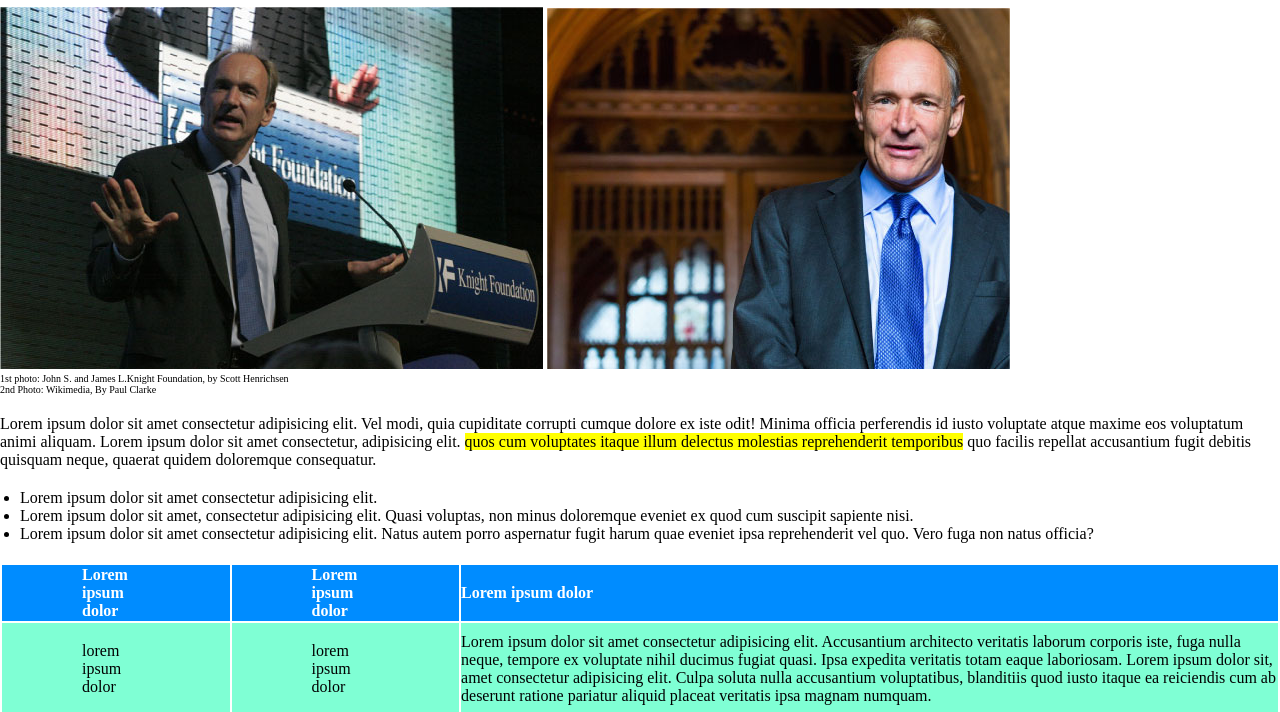
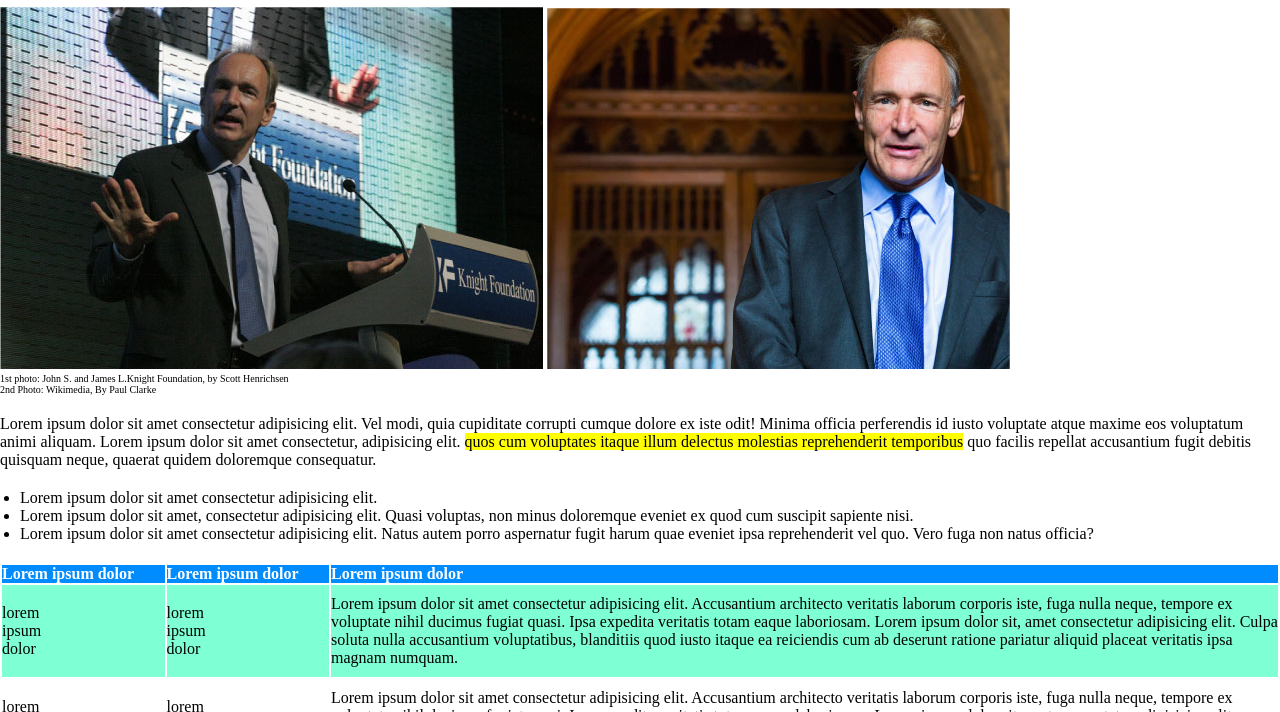
Before and after one commit to LucaFaedda/html-css-booleaner, a plain HTML site: page index.html in a window 1280 px wide. Shown: the part 240-952 px from the top of the page. Drawn offline with Linux system fonts and the light colour scheme.

Commit message:
test_table

```diff
--- a/css/style.css
+++ b/css/style.css
@@ -49,12 +49,15 @@
     padding-bottom: 20px;
 }
 
+
 .light_blue_background{
     background-color: aquamarine;
+
 }
 
 .prova{
-    padding: 1px 80px 1px 80px;
+    padding-right: 100px;
+    border-spacing: 0px;
 
 }
 th{
--- a/index.html
+++ b/index.html
@@ -39,8 +39,8 @@
                 <table>
                     <thead>
                         <tr>
-                            <th class="prova">Lorem ipsum dolor</th>
-                            <th class="prova">Lorem ipsum dolor</th>
+                            <th>Lorem ipsum dolor</th>
+                            <th>Lorem ipsum dolor</th>
                             <th>Lorem ipsum dolor</th>
                         </tr>
                     </thead>
@@ -48,17 +48,17 @@
                         <tr class="light_blue_background">
                             <td class="prova">lorem ipsum dolor</td>
                             <td class="prova">lorem ipsum dolor</td>
-                            <td>Lorem ipsum dolor sit amet consectetur adipisicing elit. Accusantium architecto veritatis laborum corporis iste, fuga nulla neque, tempore ex voluptate nihil ducimus fugiat quasi. Ipsa expedita veritatis totam eaque laboriosam. Lorem ipsum dolor sit, amet consectetur adipisicing elit. Culpa soluta nulla accusantium voluptatibus, blanditiis quod iusto itaque ea reiciendis cum ab deserunt ratione pariatur aliquid placeat veritatis ipsa magnam numquam.</td>
+                            <td >Lorem ipsum dolor sit amet consectetur adipisicing elit. Accusantium architecto veritatis laborum corporis iste, fuga nulla neque, tempore ex voluptate nihil ducimus fugiat quasi. Ipsa expedita veritatis totam eaque laboriosam. Lorem ipsum dolor sit, amet consectetur adipisicing elit. Culpa soluta nulla accusantium voluptatibus, blanditiis quod iusto itaque ea reiciendis cum ab deserunt ratione pariatur aliquid placeat veritatis ipsa magnam numquam.</td>
                         </tr>
                         <tr>
                             <td class="prova">lorem ipsum dolor</td>
                             <td class="prova">lorem ipsum dolor</td>
-                            <td>Lorem ipsum dolor sit amet consectetur adipisicing elit. Accusantium architecto veritatis laborum corporis iste, fuga nulla neque, tempore ex voluptate nihil ducimus fugiat quasi. Ipsa expedita veritatis totam eaque laboriosam. Lorem ipsum dolor sit amet, consectetur adipisicing elit. Exercitationem similique vitae tempore voluptatum aliquam, asperiores, mollitia unde vero officiis sed distinctio aperiam recusandae. Impedit nam fuga doloribus earum? Ipsam, at.</td>
+                            <td >Lorem ipsum dolor sit amet consectetur adipisicing elit. Accusantium architecto veritatis laborum corporis iste, fuga nulla neque, tempore ex voluptate nihil ducimus fugiat quasi. Ipsa expedita veritatis totam eaque laboriosam. Lorem ipsum dolor sit amet, consectetur adipisicing elit. Exercitationem similique vitae tempore voluptatum aliquam, asperiores, mollitia unde vero officiis sed distinctio aperiam recusandae. Impedit nam fuga doloribus earum? Ipsam, at.</td>
                         </tr>
                         <tr class="light_blue_background">
                             <td class="prova">lorem ipsum dolor</td>
                             <td class="prova">lorem ipsum dolor</td>
-                            <td>Lorem ipsum dolor sit amet consectetur adipisicing elit. Accusantium architecto veritatis laborum corporis iste, fuga nulla neque, tempore ex voluptate nihil ducimus fugiat quasi. Ipsa expedita veritatis totam eaque laboriosam. Lorem ipsum dolor sit amet consectetur adipisicing elit. Nam animi consequuntur, magnam quis est tempore et ipsum quos autem eligendi. Vero autem eveniet deserunt! Corrupti in possimus optio magnam quas.</td>
+                            <td >Lorem ipsum dolor sit amet consectetur adipisicing elit. Accusantium architecto veritatis laborum corporis iste, fuga nulla neque, tempore ex voluptate nihil ducimus fugiat quasi. Ipsa expedita veritatis totam eaque laboriosam. Lorem ipsum dolor sit amet consectetur adipisicing elit. Nam animi consequuntur, magnam quis est tempore et ipsum quos autem eligendi. Vero autem eveniet deserunt! Corrupti in possimus optio magnam quas.</td>
                         </tr>
                     </tbody>
                 </table>
```
